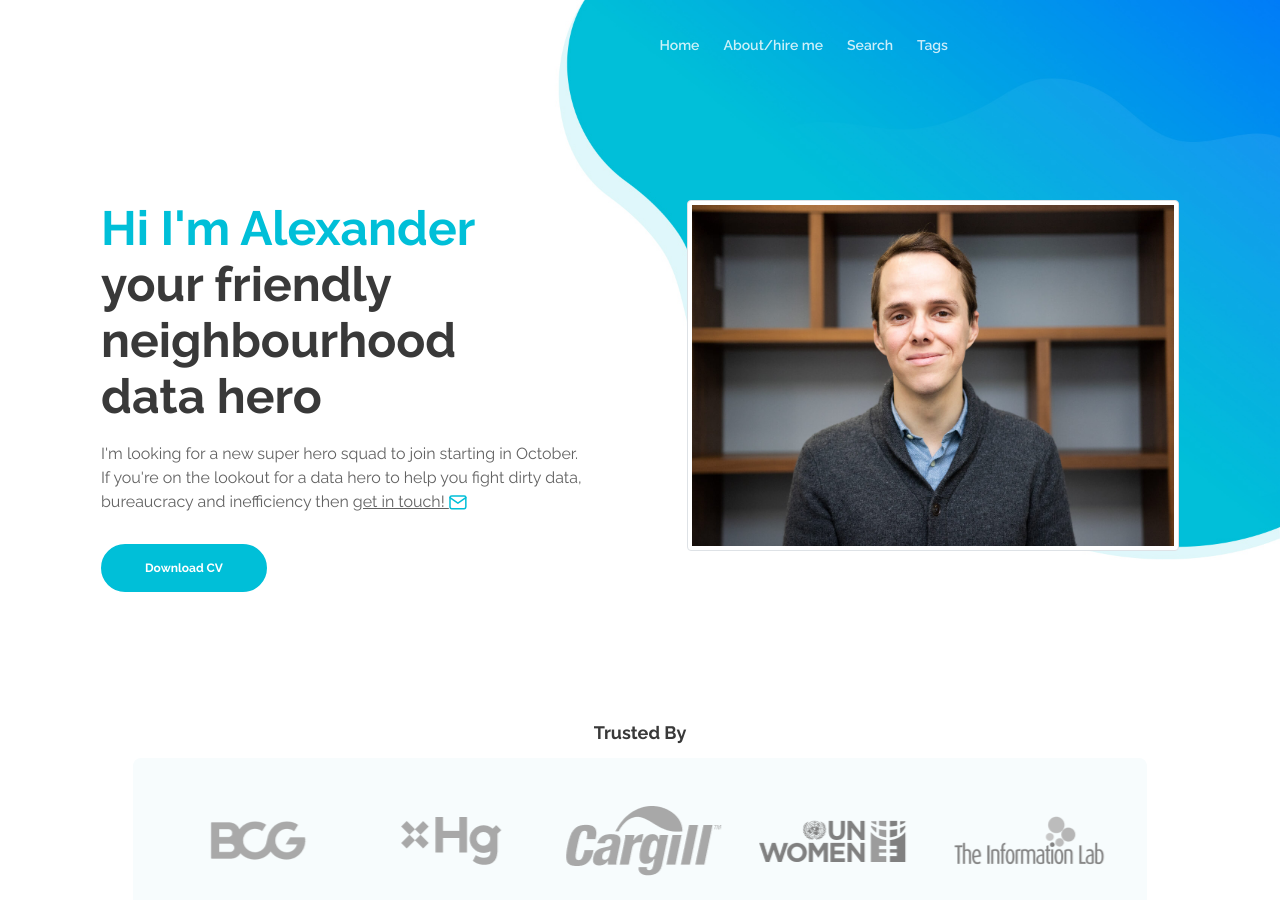
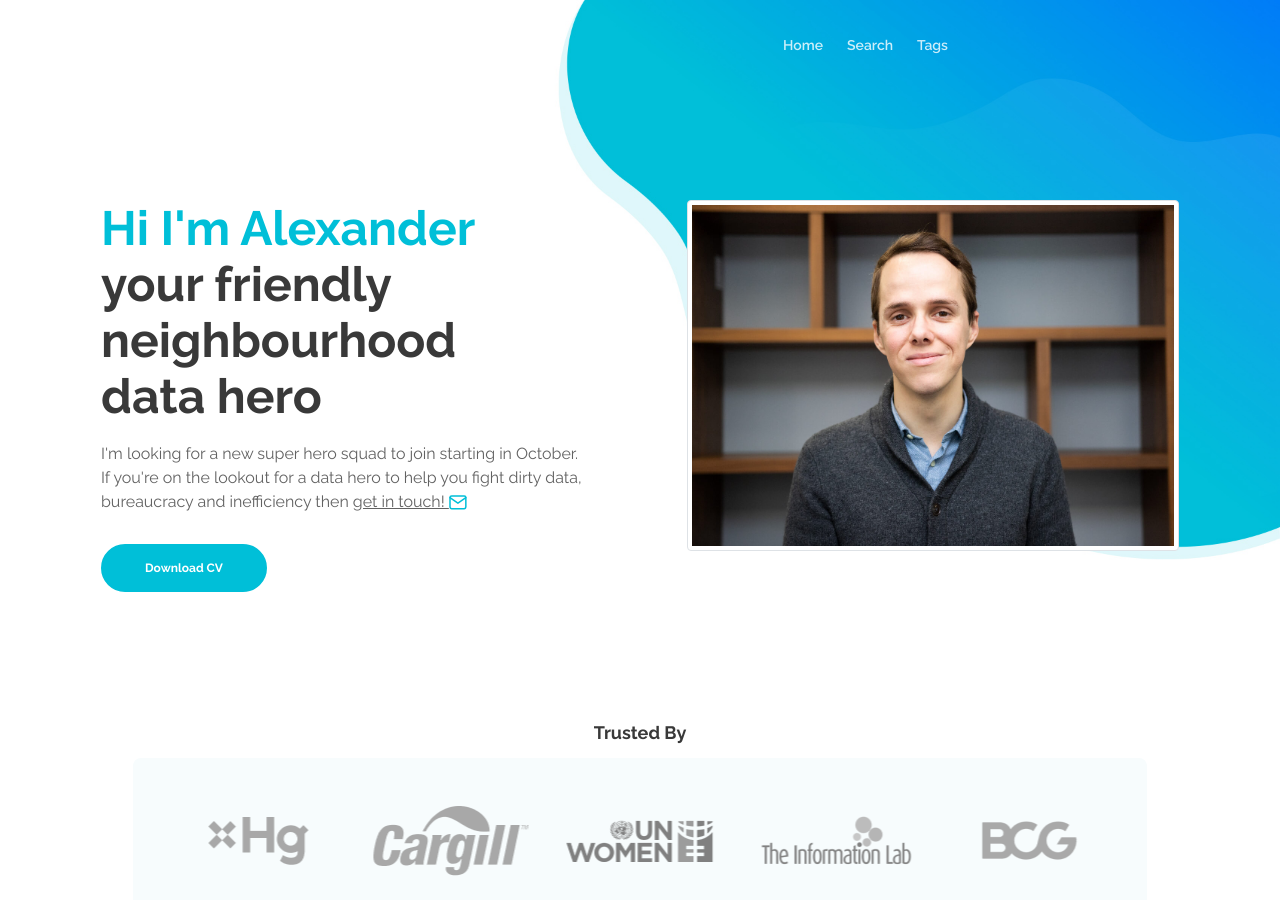
Before and after one commit to AlexFrid/DataStoryDesign, a Jekyll site: the page built from _pages/about_hireme.html, in a window 1280 px wide and 900 px high. Built offline with Jekyll 4.4.1, drawn with Linux system fonts in a browser that asks for light colours.

Commit message:
took out nav item

```diff
--- a/_pages/about_hireme.html
+++ b/_pages/about_hireme.html
@@ -67,9 +67,6 @@
             <ul class="navbar-nav ml-auto">
                 <li class="nav-item">
                     <a class="nav-link" href="https://datastorydesign.com/">Home</a>
-                </li>
-                <li class="nav-item">
-                    <a class="nav-link" href="#">About/hire me</a>
                 </li>
                 <li class="nav-item">
                     <a class="nav-link" href="https://datastorydesign.com/search/">Search</a>
```
